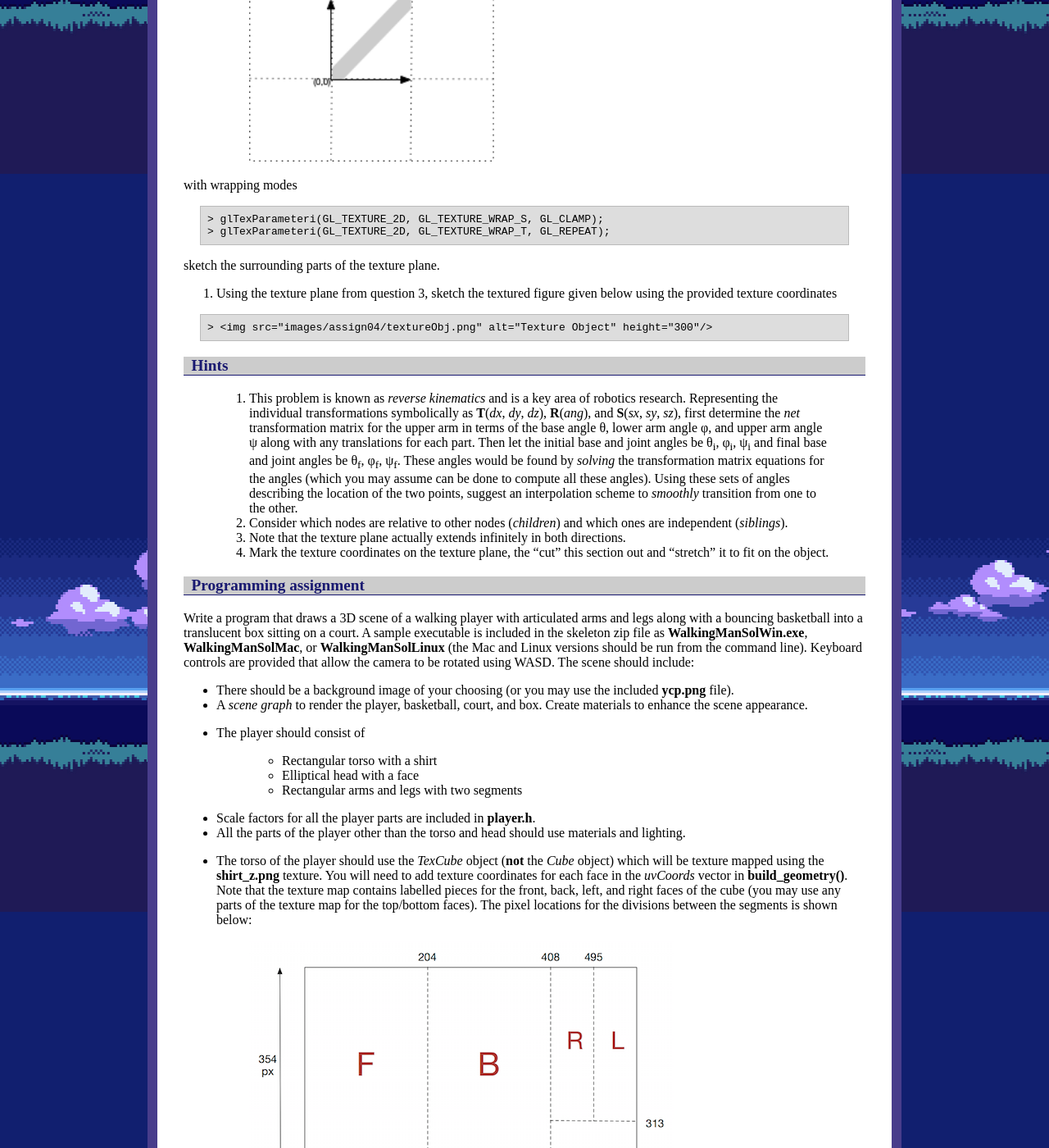
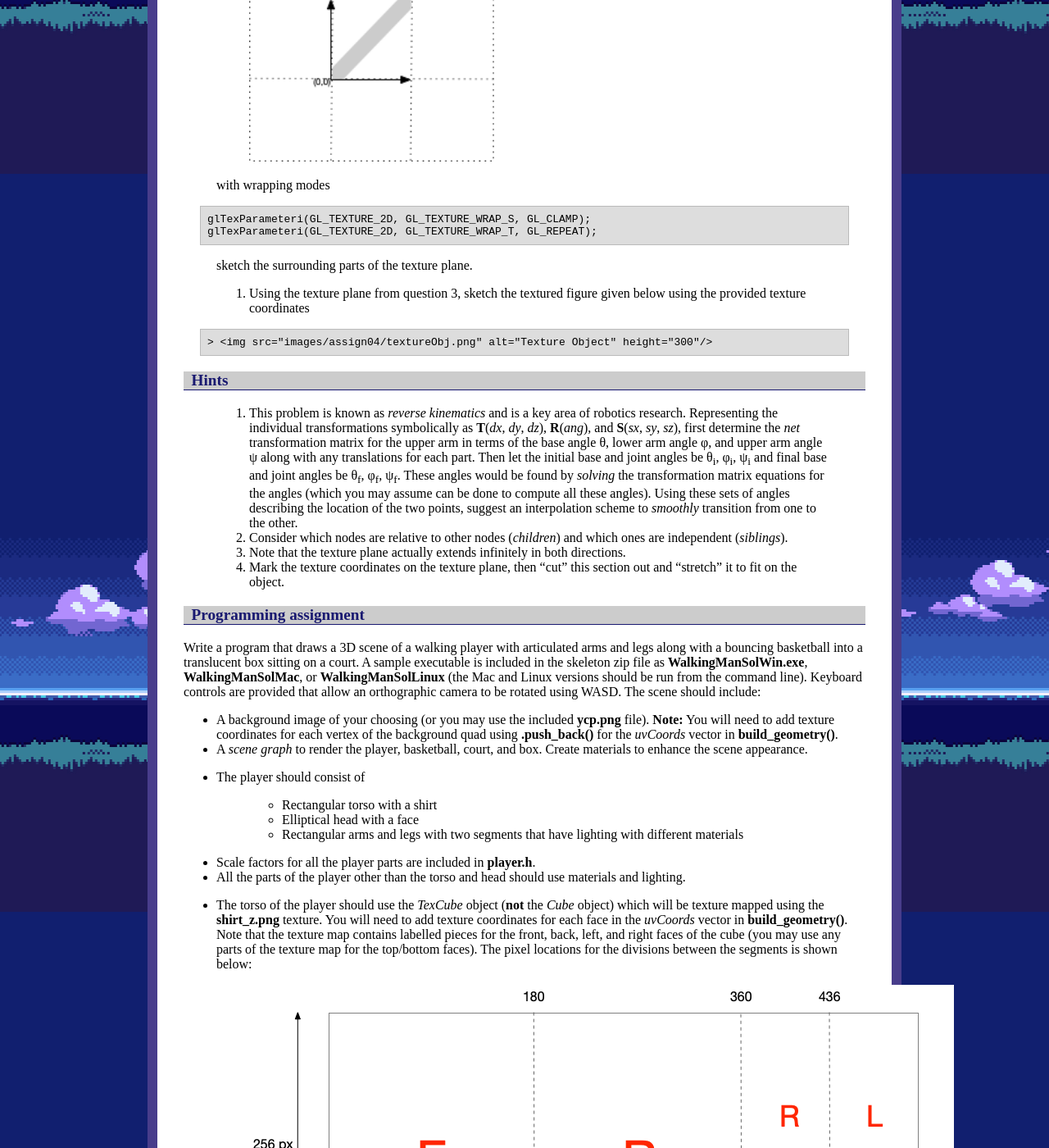
Before and after one commit to ycpcs/cs370-fall2020, a Jekyll site: the page built from assign/assign04.md, in a window 1280 px wide and 1400 px high, scrolled down 688 px. Shown: the whole window at 82% size. Built offline with Jekyll 4.4.1, drawn with Linux system fonts in a browser that asks for light colours; some of the changed text lies outside the part shown.

Commit message:
update assign04
update assign04

```diff
--- a/assign/assign04.md
+++ b/assign/assign04.md
@@ -27,37 +27,34 @@ Open CLion, select **Open or Import** from the main screen (you may need to clos
 
     > <img src="images/assign04/texture.png" alt="Texture Map" height="300"/>
 
-with wrapping modes
+> with wrapping modes
 
-    > glTexParameteri(GL_TEXTURE_2D, GL_TEXTURE_WRAP_S, GL_CLAMP);
-    > glTexParameteri(GL_TEXTURE_2D, GL_TEXTURE_WRAP_T, GL_REPEAT);
+    glTexParameteri(GL_TEXTURE_2D, GL_TEXTURE_WRAP_S, GL_CLAMP);
+    glTexParameteri(GL_TEXTURE_2D, GL_TEXTURE_WRAP_T, GL_REPEAT);
 
-sketch the surrounding parts of the texture plane.
+> sketch the surrounding parts of the texture plane.
 4.   Using the texture plane from question 3, sketch the textured figure given below using the provided texture coordinates
 
     > <img src="images/assign04/textureObj.png" alt="Texture Object" height="300"/>
-
 
 ### Hints
 
 > 1.  This problem is known as *reverse kinematics* and is a key area of robotics research. Representing the individual transformations symbolically as **T**(*dx*, *dy*, *dz*), **R**(*ang*), and **S**(*sx*, *sy*, *sz*), first determine the *net* transformation matrix for the upper arm in terms of the base angle θ, lower arm angle φ, and upper arm angle ψ along with any translations for each part. Then let the initial base and joint angles be θ<sub>i</sub>, φ<sub>i</sub>, ψ<sub>i</sub> and final base and joint angles be θ<sub>f</sub>, φ<sub>f</sub>, ψ<sub>f</sub>. These angles would be found by *solving* the transformation matrix equations for the angles (which you may assume can be done to compute all these angles). Using these sets of angles describing the location of the two points, suggest an interpolation scheme to *smoothly* transition from one to the other.
 > 2.  Consider which nodes are relative to other nodes (*children*) and which ones are independent (*siblings*).
 > 3.  Note that the texture plane actually extends infinitely in both directions.
-> 4.  Mark the texture coordinates on the texture plane, the "cut" this section out and "stretch" it to fit on the object.
-
-
+> 4.  Mark the texture coordinates on the texture plane, then "cut" this section out and "stretch" it to fit on the object.
 
 ### Programming assignment
 
-Write a program that draws a 3D scene of a walking player with articulated arms and legs along with a bouncing basketball into a translucent box sitting on a court. A sample executable is included in the skeleton zip file as **WalkingManSolWin.exe**, **WalkingManSolMac**, or **WalkingManSolLinux** (the Mac and Linux versions should be run from the command line). Keyboard controls are provided that allow the camera to be rotated using WASD. The scene should include:
+Write a program that draws a 3D scene of a walking player with articulated arms and legs along with a bouncing basketball into a translucent box sitting on a court. A sample executable is included in the skeleton zip file as **WalkingManSolWin.exe**, **WalkingManSolMac**, or **WalkingManSolLinux** (the Mac and Linux versions should be run from the command line). Keyboard controls are provided that allow an orthographic camera to be rotated using WASD. The scene should include:
 
--   There should be a background image of your choosing (or you may use the included **ycp.png** file).
+-   A background image of your choosing (or you may use the included **ycp.png** file). **Note:** You will need to add texture coordinates for each vertex of the background quad using **.push_back()** for the *uvCoords* vector in **build\_geometry()**.
 -   A *scene graph* to render the player, basketball, court, and box. Create materials to enhance the scene appearance.
 -   The player should consist of
 
     > -   Rectangular torso with a shirt
     > -   Elliptical head with a face
-    > -   Rectangular arms and legs with two segments
+    > -   Rectangular arms and legs with two segments that have lighting with different materials
 
 -   Scale factors for all the player parts are included in **player.h**.
 -   All the parts of the player other than the torso and head should use materials and lighting.
@@ -74,17 +71,17 @@ Write a program that draws a 3D scene of a walking player with articulated arms
 
 ### Hints
 
-> When creating the node, the base transform should simply scale and locate the object in a convenient place. Then the update transform should position it relative to its parent and apply any dynamic transformations.
+> - When creating the node, the base transform should simply scale and locate the object in a convenient place. Then the update transform should position it relative to its parent and apply any dynamic transformations.
 >
-> Place the court on the *x-z* plane and position the player is walking *on* the *x-z* plane with the *y*-axis being the vertical dimension.
+> - Place the court on the *x-z* plane and position the player to walk *on* the *x-z* plane with the *y*-axis being the vertical dimension.
 >
-> Consider the necessary rendering order for the objects in the scene graph in order for transparency to work properly.
+> - Consider the necessary rendering order for the objects in the scene graph in order for transparency to work properly.
 >
-> The included models create position, normal, and texture coordinate buffers, thus they can be used for any type of node. Consider which elements of the scene should use **MatNode**s and which should use **TexNode**s.
+> - Loading the included models will create position, normal, and texture coordinate buffers, thus they can be used for any type of node. Consider which elements of the scene should use **MatNode**s and which should use **TexNode**s.
 >
-> Be sure to enable alpha blending and set appropriate blend factors for alpha blending effects. You will need to create "translucent" materials with non-unity alpha values and render translucent objects in the proper order within the scene graph.
+> - Be sure to enable alpha blending and set appropriate blend factors for alpha blending effects. You will need to create "translucent" materials with non-unity alpha values and render translucent objects in the proper order within the scene graph.
 >
-> You can use the provided lighting and texture shaders as well as the light sources.
+> - You can use the provided lighting and texture shaders as well as the light sources.
 
 ## Grading Criteria
 
```
Also changed, not shown: other parts of assign/assign04.md (+1 -1 lines), assign/images/assign04/shirt_tex_layout.png.
